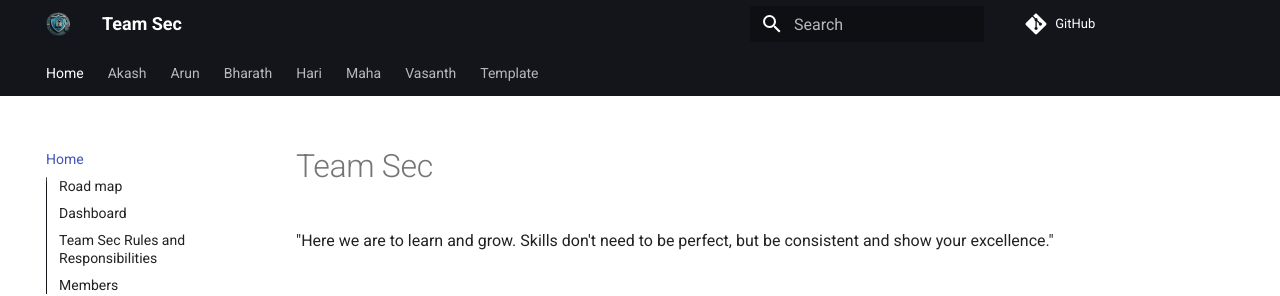
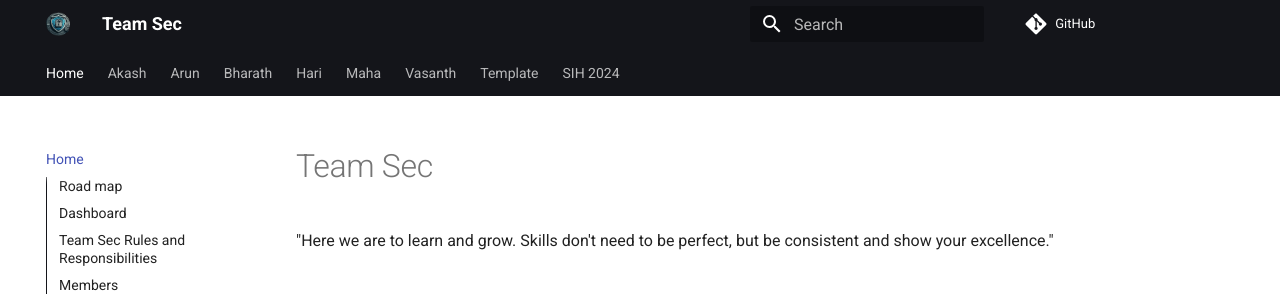
Before and after one commit to mr3xplorer/team_sec, an MkDocs documentation site: the page built from docs/index.md, in a window 1280 px wide and 900 px high. Shown: the top 296 px of the window. Built offline with MkDocs 1.6.1 and Material for MkDocs 9.7.7, drawn with Linux system fonts in a browser that asks for light colours; comment, search, counter and statistics services are not loaded.

Commit message:
Update mkdocs.yml

```diff
--- a/mkdocs.yml
+++ b/mkdocs.yml
@@ -63,6 +63,9 @@
       - Certifications: members_template/certifications.md
       - CTF: members_template/ctf.md
       - Projects: members_template/projects.md
+  - SIH 2024:
+      - Problems: sih/problems.md
+      - Ideas: sih/idea.md
 
 extra:
   generator: false
```
